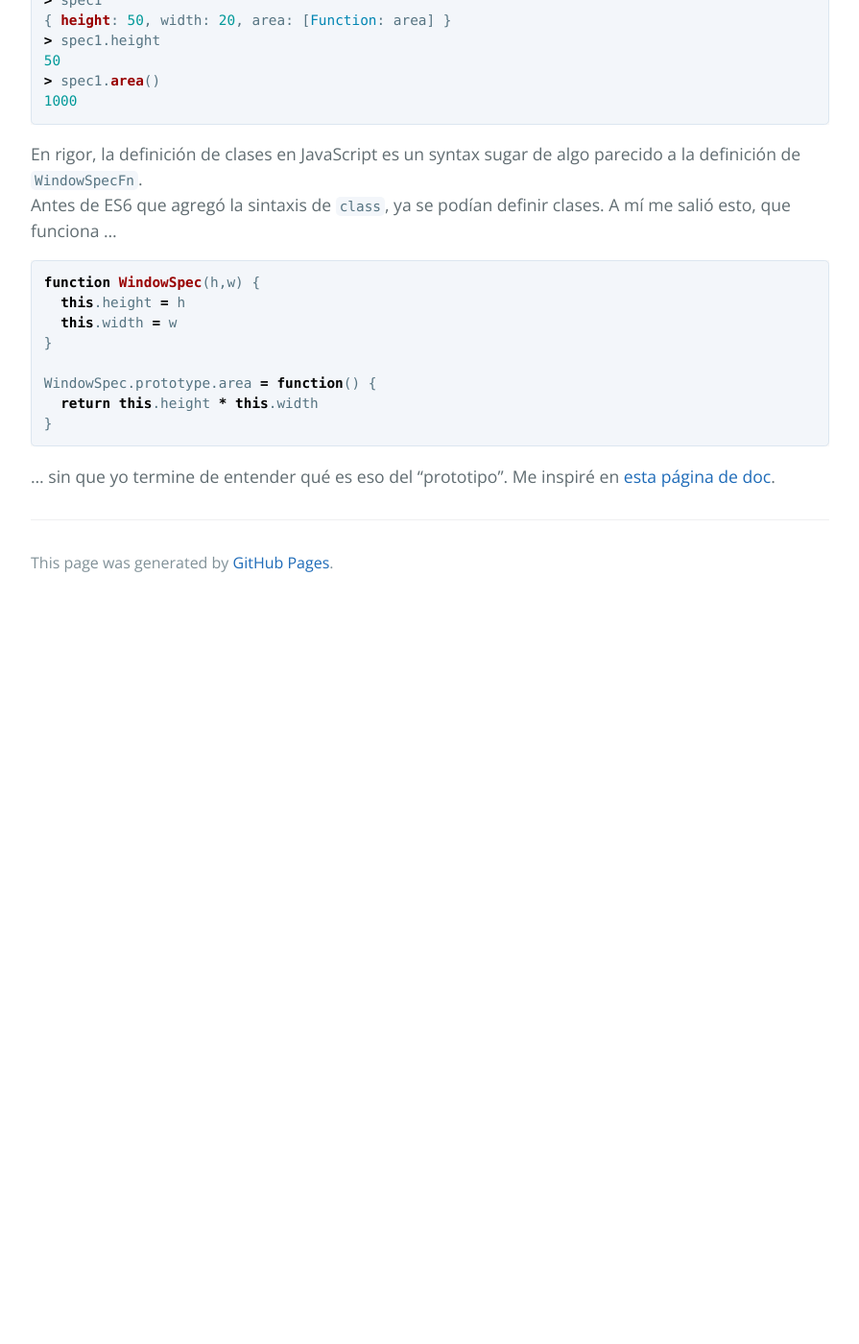
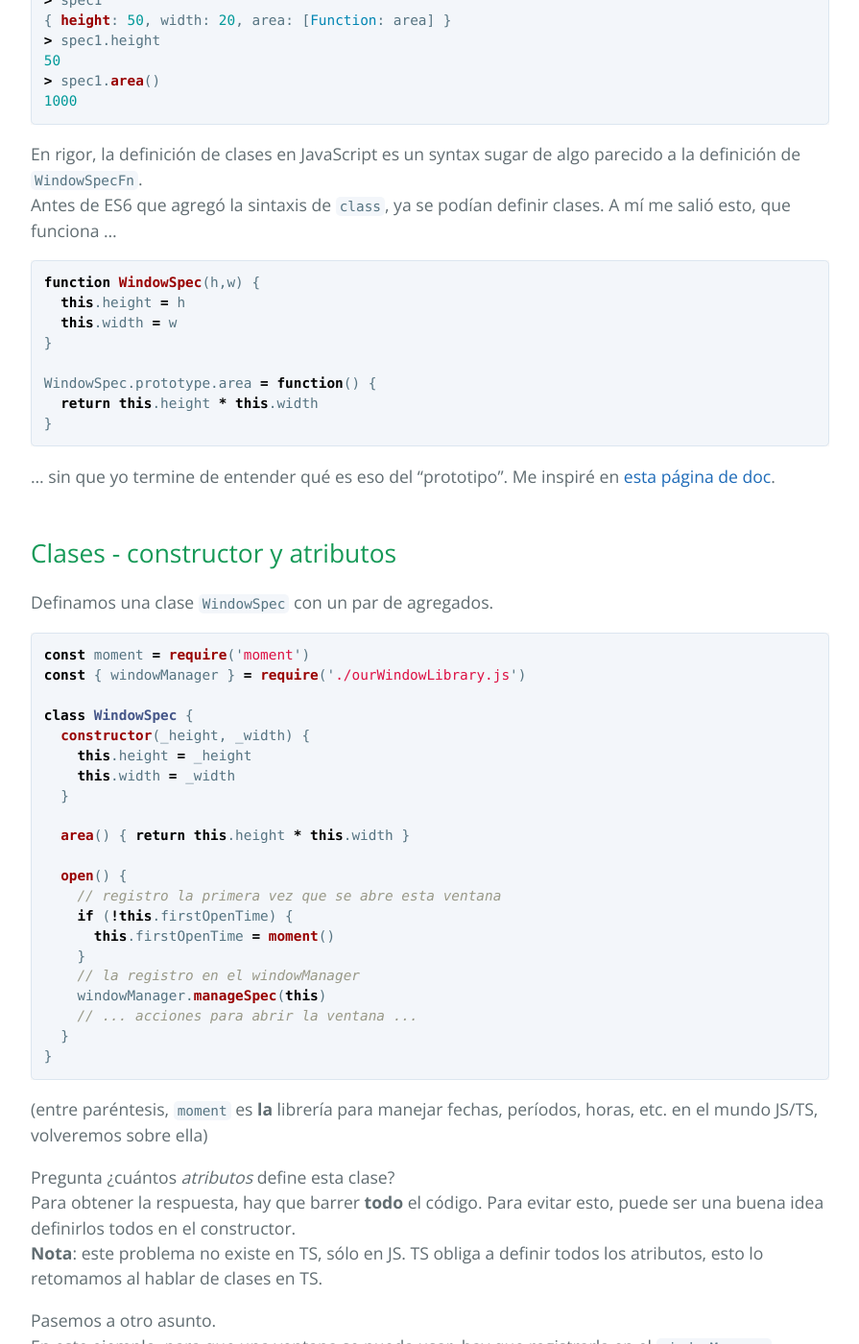
Before and after one commit to clombardi/bdsol-capacitacion-desarrollo, a Jekyll site: the page built from javascript/object-identity-classes.md, in a window 1280 px wide and 1400 px high, scrolled down 4959 px. Shown: the whole window at 96% size, without its empty margins (192-1087 px from the left). Built offline with Jekyll 4.4.1, drawn with Linux system fonts in a browser that asks for light colours; our own code applies the rules of GitHub Pages for plain Markdown files; before the commit the page ends 5589 px from its top, so only the background shows below that; some of the changed text lies outside the part shown.

````diff
--- a/javascript/object-identity-classes.md
+++ b/javascript/object-identity-classes.md
@@ -201,3 +201,106 @@ WindowSpec.prototype.area = function() {
 }
 ```
 ... sin que yo termine de entender qué es eso del "prototipo". Me inspiré en [esta página de doc](https://developer.mozilla.org/en-US/docs/Web/JavaScript/Reference/Operators/new).
+
+
+
+## Clases - constructor y atributos
+
+Definamos una clase `WindowSpec` con un par de agregados.
+
+``` javascript
+const moment = require('moment')
+const { windowManager } = require('./ourWindowLibrary.js')
+
+class WindowSpec {
+  constructor(_height, _width) {
+    this.height = _height
+    this.width = _width
+  }
+
+  area() { return this.height * this.width }
+
+  open() {
+    // registro la primera vez que se abre esta ventana
+    if (!this.firstOpenTime) {
+      this.firstOpenTime = moment()
+    }
+    // la registro en el windowManager
+    windowManager.manageSpec(this)
+    // ... acciones para abrir la ventana ...
+  }
+}
+```
+
+(entre paréntesis, `moment` es **la** librería para manejar fechas, períodos, horas, etc. en el mundo JS/TS, volveremos sobre ella)
+
+Pregunta ¿cuántos _atributos_ define esta clase?
+Para obtener la respuesta, hay que barrer **todo** el código. Para evitar esto, puede ser una buena idea definirlos todos en el constructor.
+**Nota**: este problema no existe en TS, sólo en JS. TS obliga a definir todos los atributos, esto lo retomamos al hablar de clases en TS.
+
+Pasemos a otro asunto.
+En este ejemplo, para que una ventana se pueda usar, hay que registrarla en el `windowManager`.
+Hicimos esta implementación del manager, para testear:
+``` javascript
+const windowManager = {
+  managedSpecs: [],
+  manageSpec(spec) {
+      this.managedSpecs.push(spec)
+  }
+}
+```
+simplemente mantiene una lista con las ventanas que maneja.
+
+Si creo una ventana y la abro tres veces
+``` javascript
+> const spec1 = new WindowSpec(300,120)
+> spec1.open()
+> spec1.open()
+> spec1.open()
+```
+¿cuántos elementos tendrá `windowManager.managedSpecs`? **Tres** ...
+``` javascript
+> windowManager.managedSpecs
+[
+  WindowSpec {
+    height: 300,
+    width: 120,
+    firstOpenTime: Moment<2020-05-09T18:28:20+00:00>
+  },
+  WindowSpec {
+    height: 300,
+    width: 120,
+    firstOpenTime: Moment<2020-05-09T18:28:20+00:00>
+  },
+  WindowSpec {
+    height: 300,
+    width: 120,
+    firstOpenTime: Moment<2020-05-09T18:28:20+00:00>
+  }
+]
+```
+... que son tres referencias a la misma `WindowSpec`. Esto pasa porque el enganche el registro de la `WindowSpec` en el `windowManager` se hace en el `open`. Si movemos el registro al constructor
+
+``` javascript
+class WindowSpec {
+  constructor(_height, _width) {
+    this.height = _height
+    this.width = _width
+    // la registro en el windowManager
+    windowManager.manageSpec(this)
+  }
+
+  area() { return this.height * this.width }
+
+  open() {
+    // registro la primera vez que se abre esta ventana
+    if (!this.firstOpenTime) {
+      this.firstOpenTime = moment()
+    }
+    // ... acciones para abrir la ventana ...
+  }
+}
+```
+entonces se va a registrar una vez sola, cuando se cree. Si el registro es una operación costosa, ganamos en eficiencia.
+
+Esta idea puede servir para servicios o controllers, los registros que se tienen que hacer una sola vez, van en el constructor y no en los métodos operativos.
````
Also changed, not shown: typescript/generics-application.md (+30 -3 lines).
